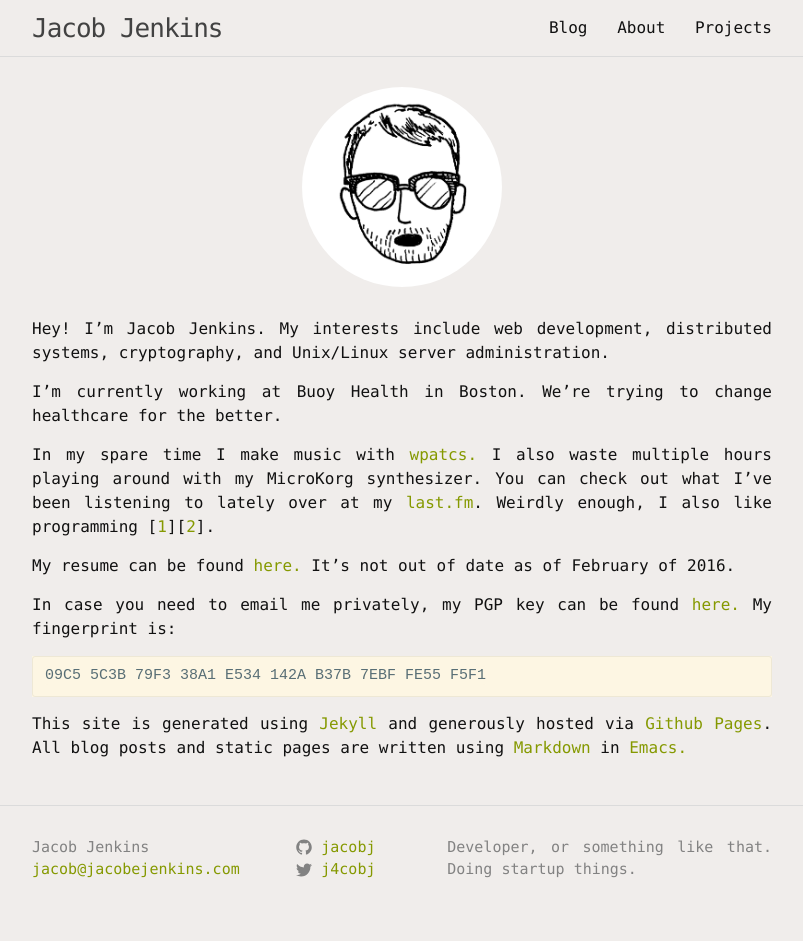
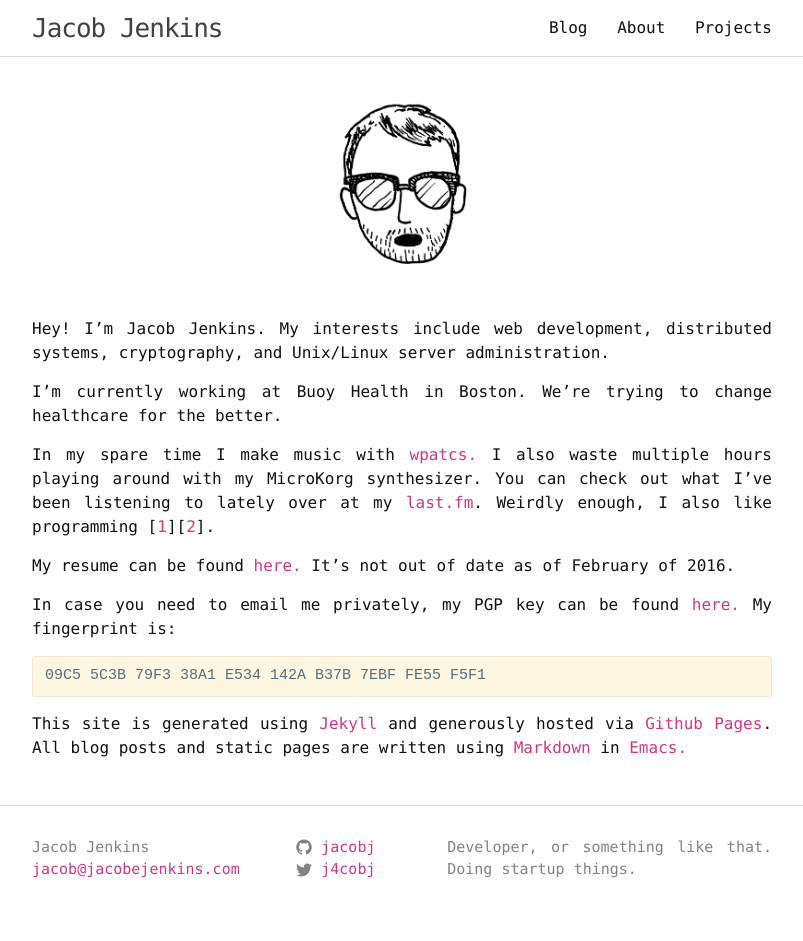
Before and after one commit to jacobj/jacobj.github.io, a Jekyll site: the page built from index.md, in a window 1280 px wide. Shown: the whole page, without its empty margins (238-1041 px from the left). Built offline with Jekyll 4.4.1, drawn with Linux system fonts in a browser that asks for light colours.

Commit message:
Update colors

```diff
--- a/css/main.scss
+++ b/css/main.scss
@@ -14,8 +14,10 @@ $base-line-height: 1.5;
 $spacing-unit:     30px;
 
 $text-color:       #111;
-$background-color: #F0EDEB;
-$brand-color:      #859900;
+// $background-color: #F0EDEB;
+// $brand-color:      #859900;
+$background-color: #FFFFFF;
+$brand-color:      #d33682;
 
 $grey-color:       #828282;
 $grey-color-light: lighten($grey-color, 35%);
```
